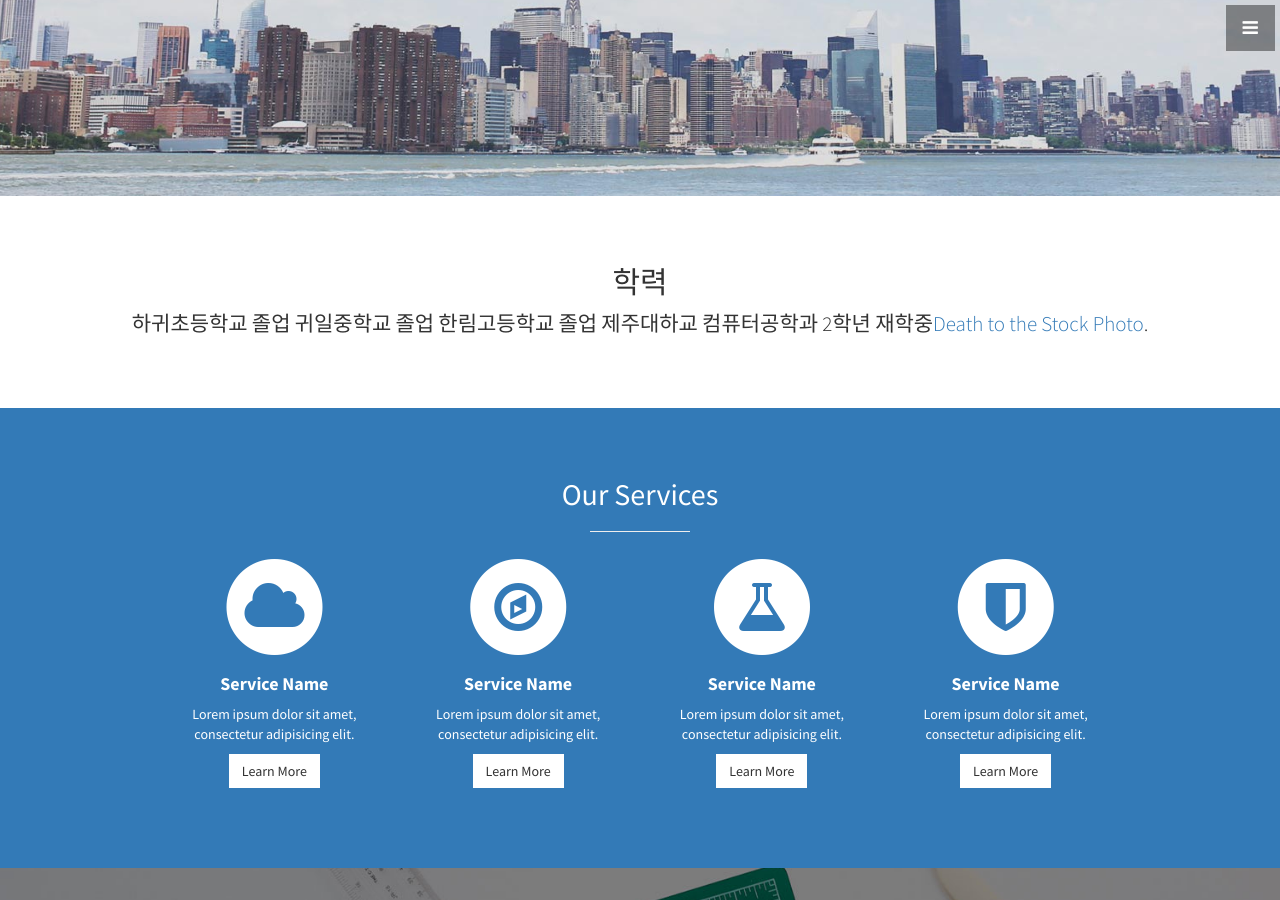
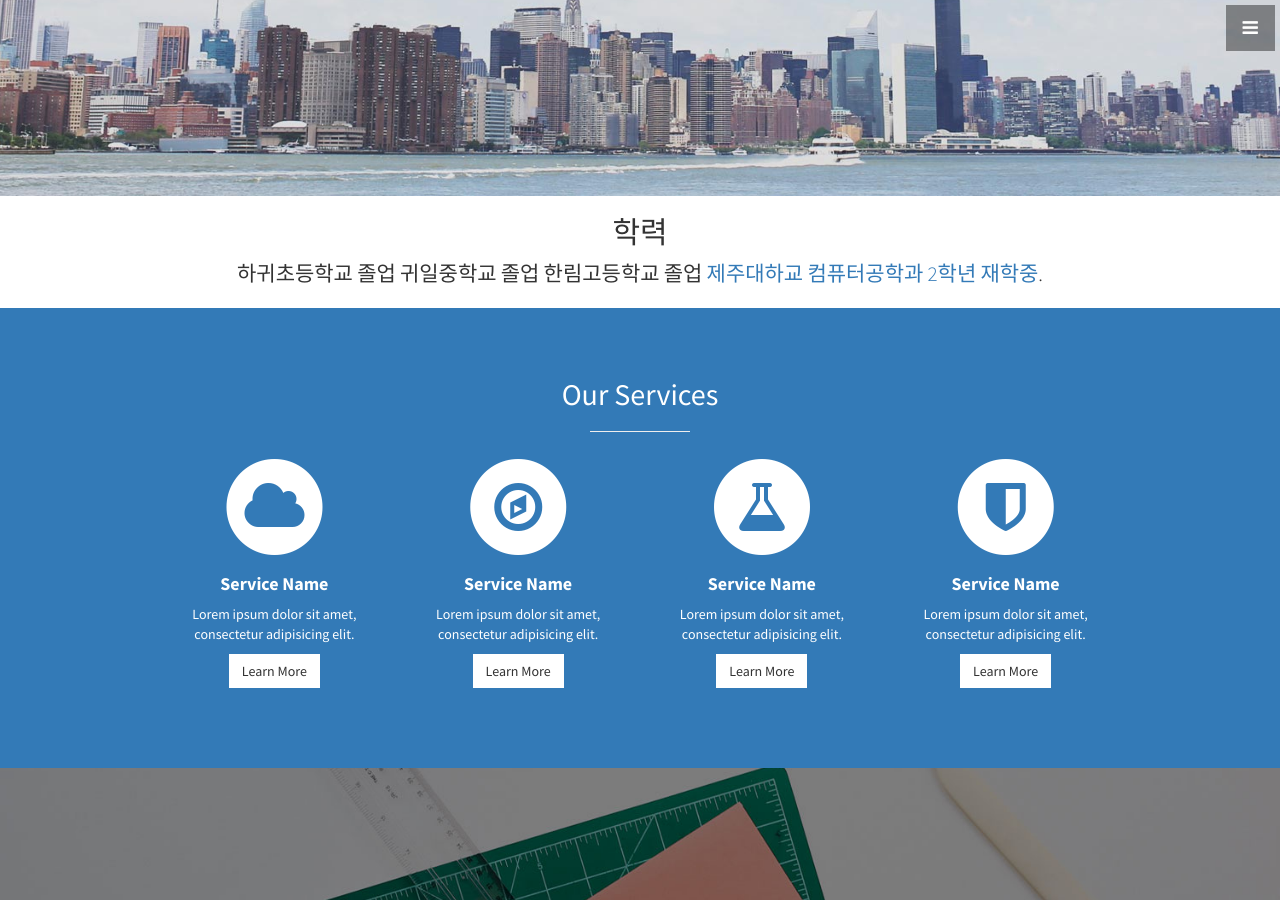
Before and after one commit to hsj3359/hsj3359.github.io, a Jekyll site: the page built from index.html, in a window 1280 px wide and 900 px high, scrolled down 704 px. Built offline with Jekyll 4.4.1, drawn with Linux system fonts in a browser that asks for light colours.

Commit message:
학력 추가

```diff
--- a/_includes/about.html
+++ b/_includes/about.html
@@ -1,4 +1,4 @@
-<section id="about" class="about">
+<section id="학력" class="education">
   <div class="container">
     <div class="row">
       <div class="col-lg-12 text-center">
@@ -6,7 +6,7 @@
         <p class="lead"> 하귀초등학교 졸업
           귀일중학교 졸업
           한림고등학교 졸업
-          제주대하교 컴퓨터공학과 2학년 재학중<a target="_blank" href="http://join.deathtothestockphoto.com/">Death to the Stock Photo</a>.</p>
+          <a target="_blank" href="http://ce.jejunu.ac.kr//">제주대하교 컴퓨터공학과 2학년 재학중</a>.</p>
       </div>
     </div>
     <!-- /.row -->
```
